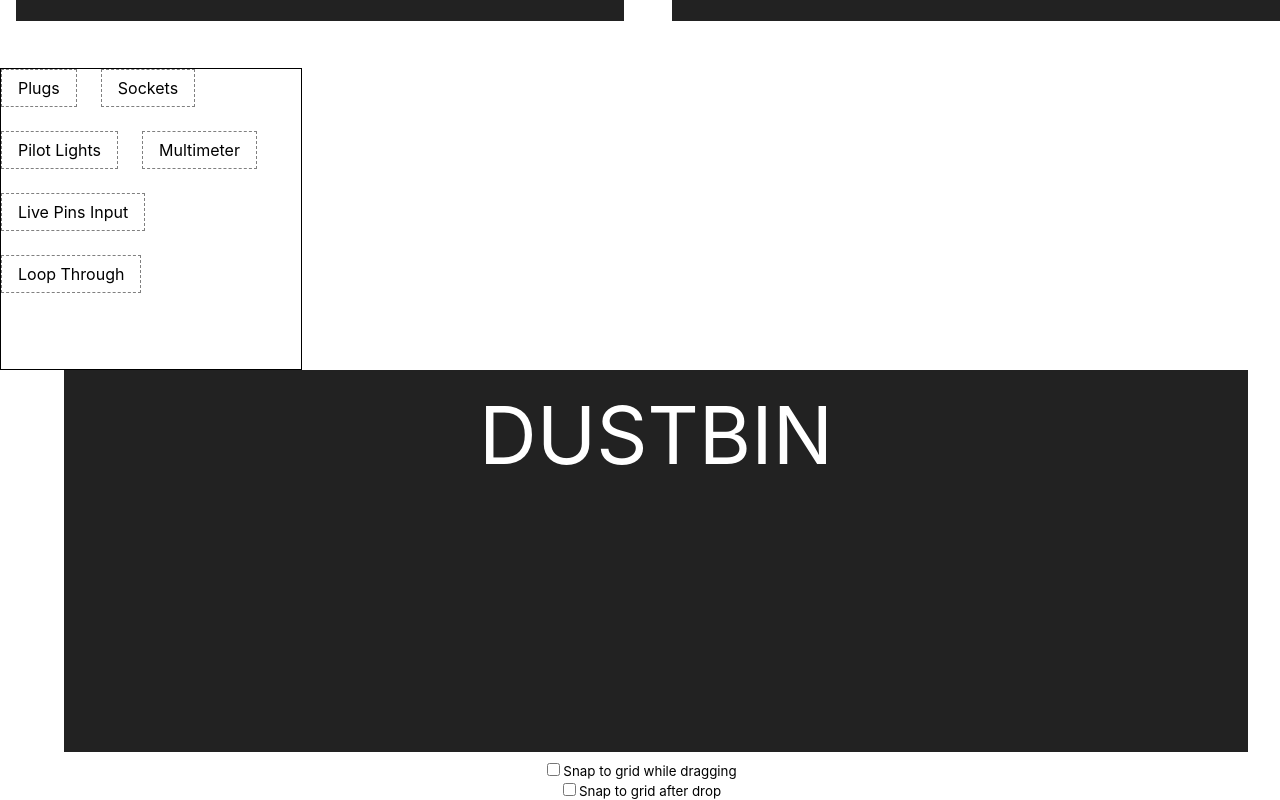
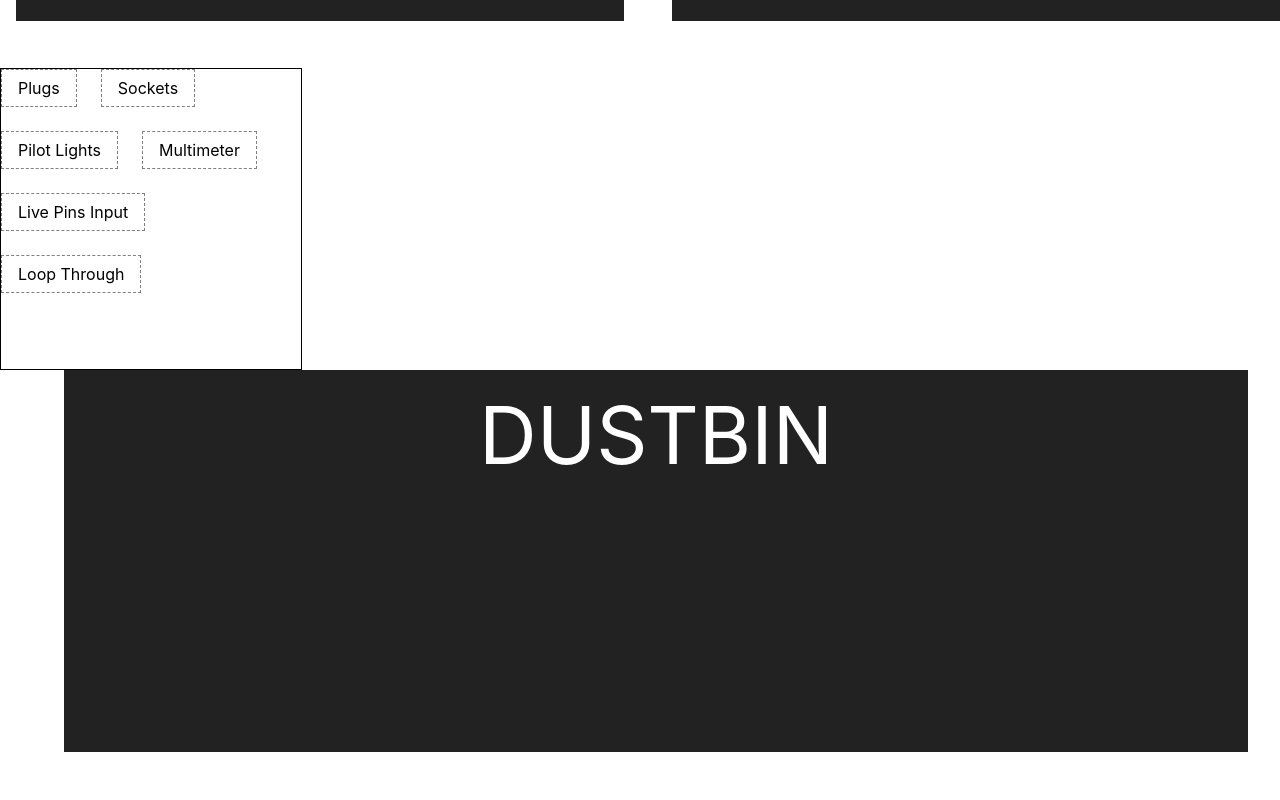
Before and after one commit to aswinvk28/power-distribution-box, a React (Create React App) app: page / in a window 1280 px wide. Shown: the part 352-1152 px from the top of the page. After the commit the page ends 1104 px from the top, so only its background shows below. Built offline with nearby package versions, Linux system fonts and the light colour scheme.

Commit message:
snap to grid styling change

```diff
--- a/src/App.css
+++ b/src/App.css
@@ -39,6 +39,10 @@
 
 body, html, #root {
   height: 100%;
+}
+
+.AppInnerContainer {
+  position: relative;
 }
 
 .templated-distributions-container {
--- a/src/components/Container.js
+++ b/src/components/Container.js
@@ -105,12 +105,12 @@ export const Container = ({ snapToGrid }) => {
             totalDroppedItems: templatedAddon2DroppedItems, e_name: "templated_addons_row2" }
     ]);
     const [boxes, setBoxes] = useState([
-        { name: 'Plugs', type: ItemTypes.PLUGS, uniqid: null, distribution: null, left: 20, top: 80, index: 0 },
-        { name: 'Sockets', type: ItemTypes.SOCKETS, uniqid: null, distribution: null, left: 20, top: 80, index: 1 },
-        { name: 'Pilot Lights', type: ItemTypes.PILOT_LIGHTS, uniqid: null, distribution: null, left: 20, top: 80, index: 2 },
-        { name: 'Multimeter', type: ItemTypes.MULTIMETER, uniqid: null, distribution: null, left: 20, top: 80, index: 3 },
-        { name: 'Live Pins Input', type: ItemTypes.LIVE_PINS_INPUT, uniqid: null, distribution: null, left: 20, top: 80, index: 4 },
-        { name: 'Loop Through', type: ItemTypes.LIVE_PINS_OUTPUT, uniqid: null, distribution: null, left: 20, top: 80, index: 5 },
+        { name: 'Plugs', type: ItemTypes.PLUGS, uniqid: null, distribution: null, left: 0, top: 0, index: 0 },
+        { name: 'Sockets', type: ItemTypes.SOCKETS, uniqid: null, distribution: null, left: 0, top: 0, index: 1 },
+        { name: 'Pilot Lights', type: ItemTypes.PILOT_LIGHTS, uniqid: null, distribution: null, left: 0, top: 0, index: 2 },
+        { name: 'Multimeter', type: ItemTypes.MULTIMETER, uniqid: null, distribution: null, left: 0, top: 0, index: 3 },
+        { name: 'Live Pins Input', type: ItemTypes.LIVE_PINS_INPUT, uniqid: null, distribution: null, left: 0, top: 0, index: 4 },
+        { name: 'Loop Through', type: ItemTypes.LIVE_PINS_OUTPUT, uniqid: null, distribution: null, left: 0, top: 0, index: 5 },
     ]);
     const [droppedBoxNames, setDroppedBoxNames] = useState([]);
     function isDropped(boxName) {
--- a/src/components/Controller.js
+++ b/src/components/Controller.js
@@ -3,27 +3,10 @@ import { Container } from './Container';
 import { CustomDragLayer } from './CustomDragLayer';
 
 export const Controller = () => {
-    const [snapToGridAfterDrop, setSnapToGridAfterDrop] = useState(false);
-    const [snapToGridWhileDragging, setSnapToGridWhileDragging] = useState(false);
-    const handleSnapToGridAfterDropChange = useCallback(() => {
-        setSnapToGridAfterDrop(!snapToGridAfterDrop);
-    }, [snapToGridAfterDrop]);
-    const handleSnapToGridWhileDraggingChange = useCallback(() => {
-        setSnapToGridWhileDragging(!snapToGridWhileDragging);
-    }, [snapToGridWhileDragging]);
+    const [snapToGridAfterDrop, setSnapToGridAfterDrop] = useState(true);
+    const [snapToGridWhileDragging, setSnapToGridWhileDragging] = useState(true);
     return (<div>
 			<Container snapToGrid={snapToGridAfterDrop}/>
 			<CustomDragLayer snapToGrid={snapToGridWhileDragging}/>
-			<p>
-				<label htmlFor="snapToGridWhileDragging">
-					<input id="snapToGridWhileDragging" type="checkbox" checked={snapToGridWhileDragging} onChange={handleSnapToGridWhileDraggingChange}/>
-					<small>Snap to grid while dragging</small>
-				</label>
-				<br />
-				<label htmlFor="snapToGridAfterDrop">
-					<input id="snapToGridAfterDrop" type="checkbox" checked={snapToGridAfterDrop} onChange={handleSnapToGridAfterDropChange}/>
-					<small>Snap to grid after drop</small>
-				</label>
-			</p>
 		</div>);
 };
--- a/src/components/CustomDragLayer.js
+++ b/src/components/CustomDragLayer.js
@@ -4,7 +4,7 @@ import { ItemTypes } from './ItemTypes';
 import { BoxDragPreview } from './BoxDragPreview';
 import { snapToGrid } from './snapToGrid';
 const layerStyles = {
-    position: 'absolute',
+    position: 'fixed',
     pointerEvents: 'none',
     zIndex: 100,
     left: 0,
@@ -28,7 +28,7 @@ function getItemStyles(initialOffset, currentOffset, isSnapToGrid) {
     }
     const transform = `translate(${x}px, ${y}px)`;
     return {
-        transform,
+        transform: transform,
         WebkitTransform: transform,
     };
 }
--- a/src/components/DraggableBox.js
+++ b/src/components/DraggableBox.js
@@ -10,6 +10,7 @@ function getStyles(left, top, isDragging) {
         // because IE will ignore our custom "empty image" drag preview.
         opacity: isDragging ? 0 : 1,
         height: isDragging ? 0 : '',
+        transform: transform
     };
 }
 export const DraggableBox = (props) => {
```
Also changed, not shown: 1 other file (tests, documents, lock files or other folders).
